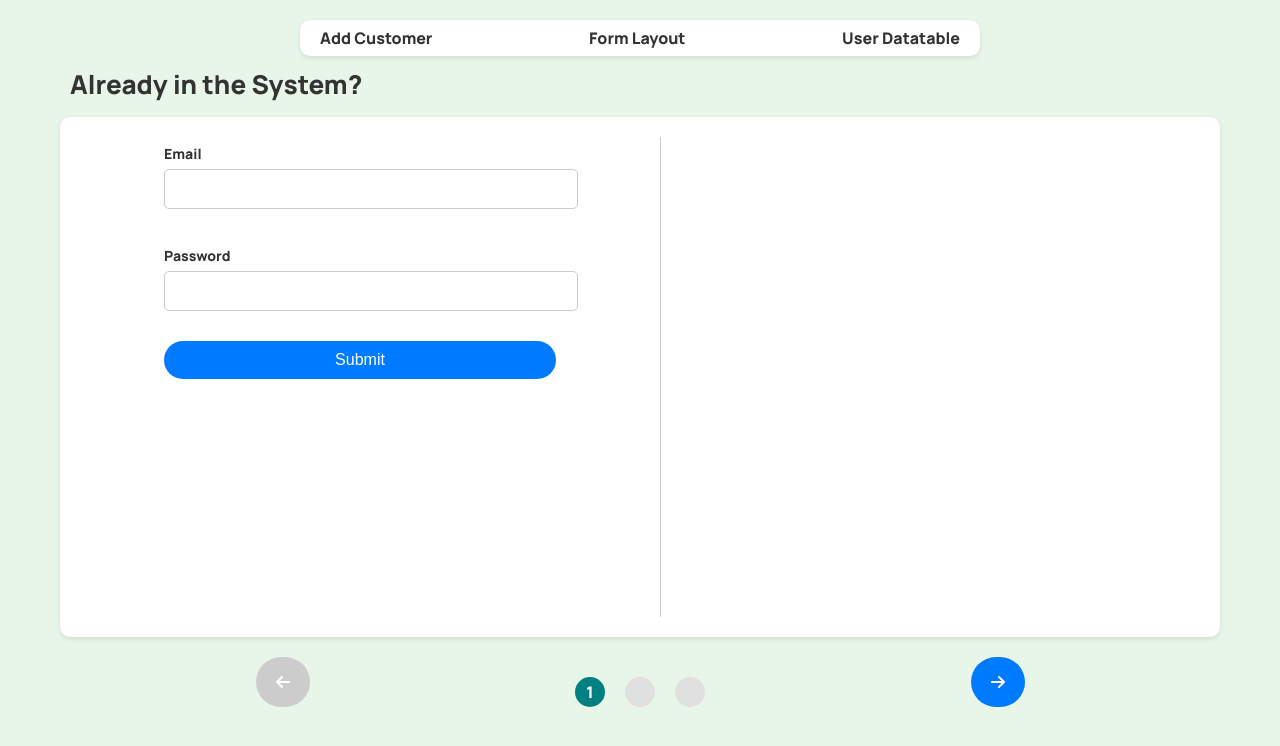
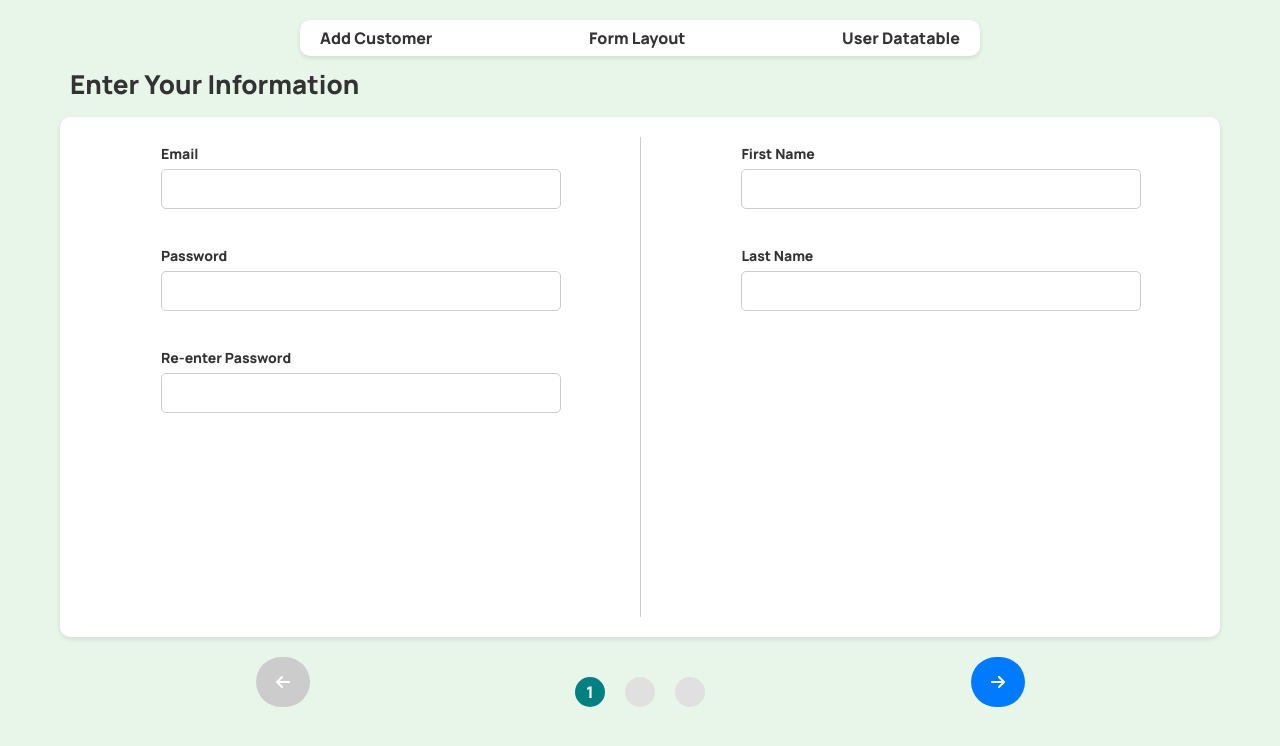
Before and after one commit to kaushaltheeG/Custom-Onboarding, a React (Create React App) app in the folder public/: page / in a window 1280 px wide. Shown: the top 746 px of the page. Built offline with nearby package versions, Linux system fonts and the light colour scheme; no server answers.

Commit message:
Remove login and fix inital values not counting

```diff
--- a/public/src/components/header/ProfileIcon.tsx
+++ /dev/null
@@ -1,18 +0,0 @@
-import React from "react";
-import { IconContainer } from "./styles";
-
-interface ProfileIconProps {
-  firstName: string;
-}
-
-const ProfileIcon: React.FC<ProfileIconProps> = ({ firstName }) => {
-  const displayName = firstName.length > 10 ? `${firstName.slice(0, 10)}...` : firstName;
-
-  return (
-    <IconContainer title={firstName}> {/* Add title for full name on hover */}
-      {displayName}
-    </IconContainer>
-  );
-};
-
-export default ProfileIcon;
--- a/public/src/components/header/index.tsx
+++ b/public/src/components/header/index.tsx
@@ -1,32 +1,13 @@
 import React from "react";
 import { HeaderContainer, ParentComponent} from "./styles";
 import Navbar from "./Navbar";
-import { useSelector } from "react-redux";
-import { getLoggedInUser } from "../../services/user/selectors";
-import ProfileIcon from "./ProfileIcon";
 
 const Header: React.FC = () => {
-  const loggedInUser = useSelector(getLoggedInUser);
-
-  const renderHeader = React.useCallback(() => {
-    if (loggedInUser) {
-      return (
-        <HeaderContainer loggedIn={true}>
-          <div />
-          <Navbar />
-          <ProfileIcon firstName={loggedInUser.firstName}/>
-        </HeaderContainer>
-      );
-    }
-    return (
-      <HeaderContainer loggedIn={false}>
+  return (
+    <ParentComponent>
+      <HeaderContainer>
         <Navbar />
       </HeaderContainer>
-    )
-  }, [loggedInUser])
-  return (
-    <ParentComponent>
-      {renderHeader()}
     </ParentComponent>
   )
 };
--- a/public/src/components/header/styles.ts
+++ b/public/src/components/header/styles.ts
@@ -25,9 +25,9 @@ export const NavLink = styled(Link)`
 export const ParentComponent = styled.div`
   width: 100%;
 `;
-export const HeaderContainer = styled.header<{ loggedIn: boolean }>`
+export const HeaderContainer = styled.header`
   display: flex;
-  justify-content: ${({ loggedIn }) => (loggedIn ? 'space-evenly' : 'center')};
+  justify-content: center;
   align-items: center;
   width: 100%;
 `;
--- a/public/src/components/pages/home/Pages/pageTwoOrThree.tsx
+++ b/public/src/components/pages/home/Pages/pageTwoOrThree.tsx
@@ -1,7 +1,7 @@
 import React, { useCallback } from "react";
 import TextArea from "../../../ui/TextArea";
 import { useSelector } from "react-redux";
-import { getLoggedInUser, getNewUserInfo } from "../../../../services/user/selectors";
+import { getNewUserInfo } from "../../../../services/user/selectors";
 import useNewUserDebounceInput from "../../../../hooks/useNewUserDebounceInput";
 import DynamicSelect from "../../../ui/DynamicSelect";
 import { BirthdayContainer, ColumnAlign, AddressContainer, StyledLabel, PageTwoAndThreeContainer } from "../styles";
@@ -10,23 +10,19 @@ import Input from "../../../ui/Input";
 
 const PageTwoOrThree: React.FC<{components: string[]}> = ({ components }) => {
   const newUserInfo = useSelector(getNewUserInfo);
-  const currentUser = useSelector(getLoggedInUser);
-  const pendingCustomer = React.useMemo(() => (
-    currentUser ? currentUser.pendingCustomer : null
-  ), [currentUser]);
 
   const { inputState: newUser, handleChange } = useNewUserDebounceInput(
-      {
-        aboutMe: newUserInfo?.aboutMe || pendingCustomer?.data?.aboutMe || '',
-        streetName: newUserInfo?.streetName || pendingCustomer?.data?.address?.streetName || '',
-        city: newUserInfo?.city || pendingCustomer?.data?.address?.city || '',
-        state: newUserInfo?.state || pendingCustomer?.data?.address?.state || stateAcronymList[0],
-        zip:  newUserInfo?.zip || pendingCustomer?.data?.address?.zip || '',
-        month: newUserInfo?.month || pendingCustomer?.data?.birthday?.month || allMonthList[0],
-        day: newUserInfo?.day || pendingCustomer?.data?.birthday?.day || 0,
-        year: newUserInfo?.year || pendingCustomer?.data?.birthday?.year || 0,
-      },
-      100 // Debounce delay in milliseconds
+    {
+      aboutMe: newUserInfo?.aboutMe,
+      streetName: newUserInfo?.streetName,
+      city: newUserInfo?.city,
+      state: newUserInfo?.state,
+      zip:  newUserInfo?.zip,
+      month: newUserInfo?.month,
+      day: newUserInfo?.day,
+      year: newUserInfo?.year,
+    },
+    100 // Debounce delay in milliseconds
   );
 
   const renderAboutMe = useCallback(() => {
--- a/public/src/components/pages/home/index.tsx
+++ b/public/src/components/pages/home/index.tsx
@@ -1,11 +1,6 @@
 import React from "react";
-import { FormContainer, FixedWidth, CenteringDiv, ValidationContainer, Form, Divider, Title, TitleContainer, FlexContainer } from "./styles";
-import Input from "../../ui/Input";
-import RoundedButton from "../../ui/RoundedButton";
-import { useDispatch, useSelector } from "react-redux";
-import { IUserActions, validateUser } from "../../../services/user/actions";
-import { Dispatch } from "redux";
-import { getLoggedInUser, isLoggedIn } from '../../../services/user/selectors';
+import { FormContainer, FixedWidth, CenteringDiv, Title, TitleContainer, FlexContainer } from "./styles";
+import { useSelector } from "react-redux";
 import PageOne from "./Pages/pageOne";
 import FormControler from "./FormControler";
 import useFormControler from "../../../hooks/useFormControler";
@@ -15,62 +10,12 @@ import { getCurrentPageMap } from "../../../services/site/selectors";
 import ErrorComponent from "../../ui/ErrorComponent";
 
 const Home: React.FC = () => {
-  const [email, setEmail] = React.useState('');
-  const [passwordOne, setPasswordOne] = React.useState('');
-  const [tiredValidation, setTriedValidation] = React.useState(false);
-  const [errors, setErrors] = React.useState('');
-  const dispatch = useDispatch<Dispatch<IUserActions>>();
-  const loggedInUser = useSelector(getLoggedInUser);
-  const loggedIn = useSelector(isLoggedIn);
   const currentFormPage = useSelector(getCurrentFormPage);
   const currentFormPageLayoutMap = useSelector(getCurrentPageMap);
   const { onPrev, onNext, onSubmit } = useFormControler(currentFormPage);
   const error = useSelector(getFormError);
 
-  const handleSubmit = React.useCallback((e: React.FormEvent<HTMLFormElement>) => {
-    e.preventDefault();
-
-    setErrors('');
-    if (!email || !passwordOne) {
-      setErrors('Email and Password cannot be empty');
-      return;
-    }
-
-    if (!tiredValidation && !loggedIn) {
-      dispatch(validateUser(email, passwordOne));
-      setTriedValidation(true);
-      return;
-    }
-  },[dispatch, email, passwordOne, tiredValidation, loggedIn]);
-
   const validationForm = React.useCallback(() => {
-    if (!loggedIn && !tiredValidation) {
-      return (
-        <>
-          <ValidationContainer>
-            <Form onSubmit={handleSubmit}>
-              <Input
-                label="Email"
-                type="email"
-                value={email}
-                onChange={(e) => setEmail(e.target.value)}
-                required
-              />
-              <Input
-                label="Password"
-                type="password"
-                value={passwordOne}
-                onChange={(e) => setPasswordOne(e.target.value)}
-                required
-              />
-              <RoundedButton type="submit">Submit</RoundedButton>
-              {errors}
-            </Form>
-          </ValidationContainer>
-          <Divider />
-        </>
-      );
-    }
     switch(currentFormPage) {
       case 1:
         return <PageOne />;
@@ -82,20 +27,13 @@ const Home: React.FC = () => {
         console.error(`current page ${currentFormPage} not found`)
         return;
     }
-  }, [tiredValidation, errors, handleSubmit, passwordOne, email, loggedIn, currentFormPage, currentFormPageLayoutMap]);
-
-  React.useEffect(() => {
-    if (loggedIn && loggedInUser) {
-      setEmail(loggedInUser.pendingCustomer.email);
-      setPasswordOne('');
-    }
-  }, [loggedIn, loggedInUser, setEmail]);
+  }, [currentFormPage, currentFormPageLayoutMap]);
 
   return(
     <FlexContainer>
       <FixedWidth>
         <TitleContainer>
-          <Title>{!loggedIn && !tiredValidation ? 'Already in the System?' : 'Onboard Customer'}</Title>
+          <Title>{'Enter Your Information'}</Title>
         </TitleContainer>
         <CenteringDiv>
           <FormContainer>
--- a/public/src/hooks/useFormControler.ts
+++ b/public/src/hooks/useFormControler.ts
@@ -57,7 +57,7 @@ const useFormControler = (state: number): {
 const checkNewUserInfoIsFilled = (
   newUserInfo: INewUserInfo,
   pageNum: number,
-  currentPageLayoutMap: {[page: number]: string[]}
+  currentPageLayoutMap: { [page: number]: string[] }
 ) => {
   const fieldsToCheck = currentPageLayoutMap[pageNum];
 
--- a/public/src/services/user/reducer.ts
+++ b/public/src/services/user/reducer.ts
@@ -1,3 +1,4 @@
+import { allMonthList, stateAcronymList } from "../../utils";
 import { ADD_USER_INFO, IUserActions, SET_USER, SET_USERS } from "./actions";
 import { INewUserInfo } from "./model";
 import IUser from "./model";
@@ -16,10 +17,10 @@ export const INIT_NEW_USER_INFO = {
   aboutMe: '',
   streetName: '',
   city: '',
-  state: '',
+  state: stateAcronymList[0],
   zip: '',
-  month: '',
-  day: 0,
+  month: allMonthList[0],
+  day: 1,
   year: 0,
 }
 const INITIAL_USER_STATE: IUserState = {
```
